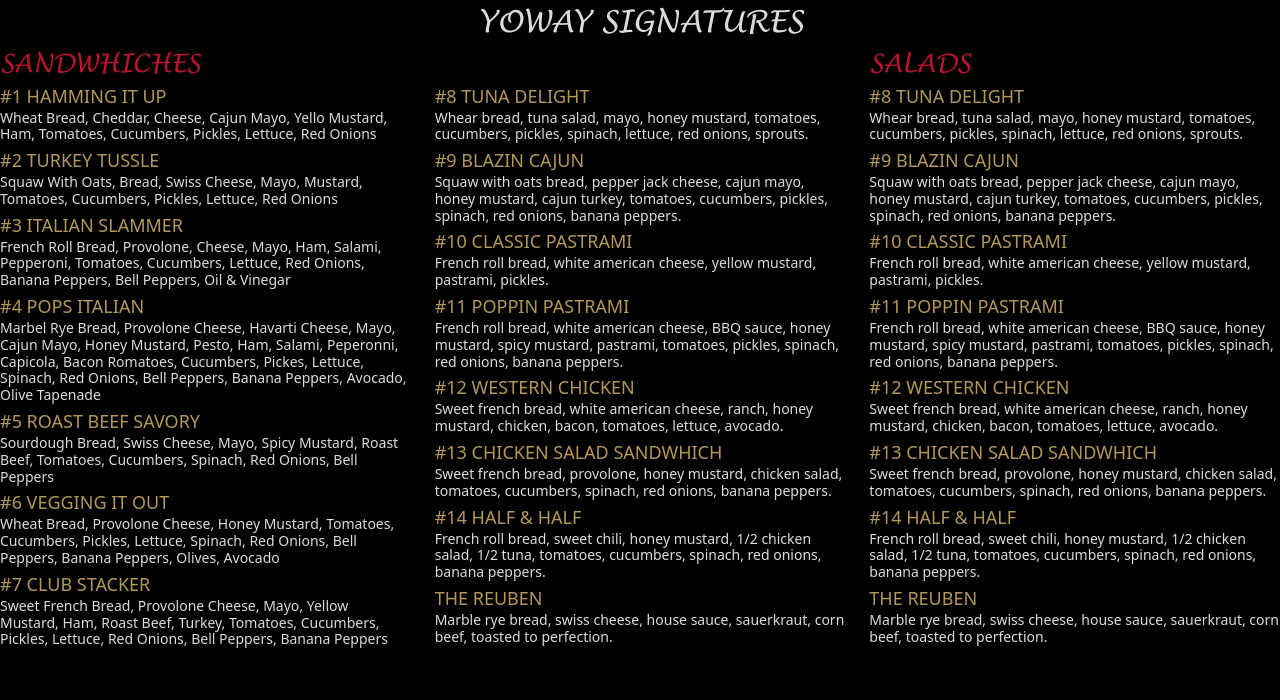
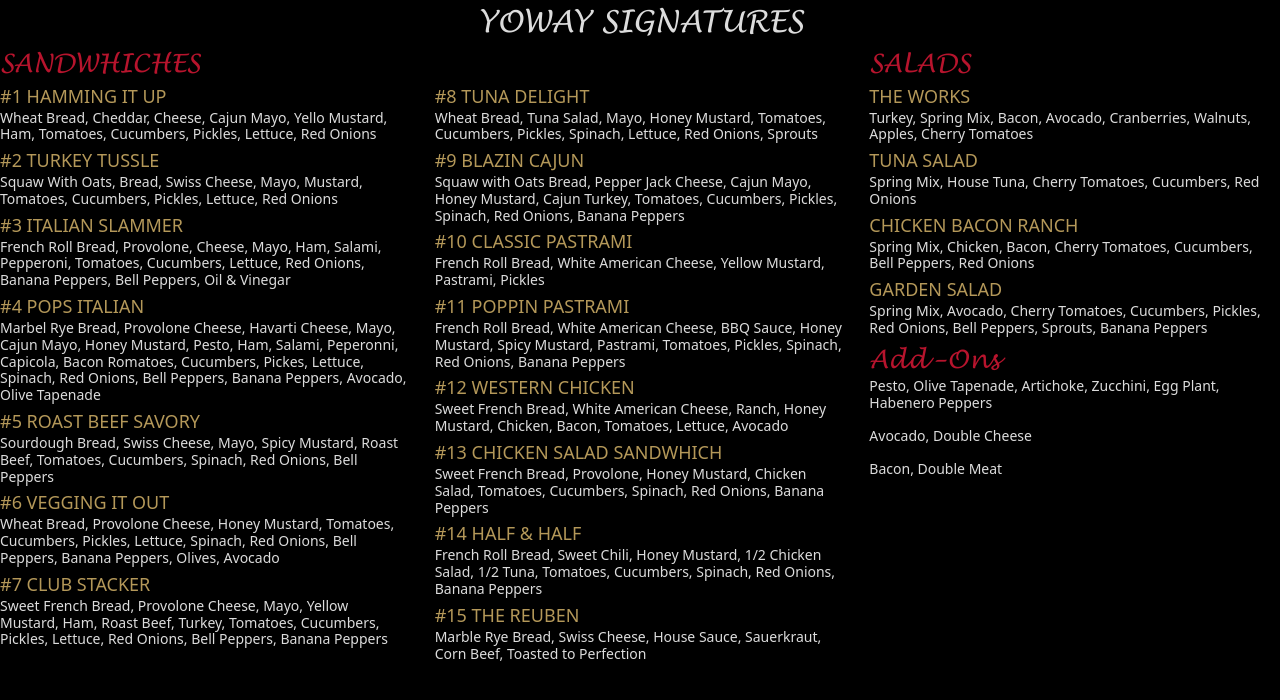
Before and after one commit to andrewrobles/arob, a React (Create React App) app in the folder client/: page / in a window 1280 px wide. Shown: the top 700 px of the page. Built offline with nearby package versions, Linux system fonts and the light colour scheme.

Commit message:
Add the rest of the menu

```diff
--- a/client/src/App.js
+++ b/client/src/App.js
@@ -35,35 +35,60 @@ function App() {
     },
     {
       "name": "#8 Tuna Delight",
-      "description": "Whear bread, tuna salad, mayo, honey mustard, tomatoes, cucumbers, pickles, spinach, lettuce, red onions, sprouts."
+      "description": "Wheat Bread, Tuna Salad, Mayo, Honey Mustard, Tomatoes, Cucumbers, Pickles, Spinach, Lettuce, Red Onions, Sprouts"
   },
   {
       "name": "#9 Blazin Cajun",
-      "description": "Squaw with oats bread, pepper jack cheese, cajun mayo, honey mustard, cajun turkey, tomatoes, cucumbers, pickles, spinach, red onions, banana peppers."
+      "description": "Squaw with Oats Bread, Pepper Jack Cheese, Cajun Mayo, Honey Mustard, Cajun Turkey, Tomatoes, Cucumbers, Pickles, Spinach, Red Onions, Banana Peppers"
   },
   {
       "name": "#10 Classic Pastrami",
-      "description": "French roll bread, white american cheese, yellow mustard, pastrami, pickles."
+      "description": "French Roll Bread, White American Cheese, Yellow Mustard, Pastrami, Pickles"
   },
   {
       "name": "#11 Poppin Pastrami",
-      "description": "French roll bread, white american cheese, BBQ sauce, honey mustard, spicy mustard, pastrami, tomatoes, pickles, spinach, red onions, banana peppers."
+      "description": "French Roll Bread, White American Cheese, BBQ Sauce, Honey Mustard, Spicy Mustard, Pastrami, Tomatoes, Pickles, Spinach, Red Onions, Banana Peppers"
   },
   {
       "name": "#12 Western Chicken",
-      "description": "Sweet french bread, white american cheese, ranch, honey mustard, chicken, bacon, tomatoes, lettuce, avocado."
+      "description": "Sweet French Bread, White American Cheese, Ranch, Honey Mustard, Chicken, Bacon, Tomatoes, Lettuce, Avocado"
   },
   {
       "name": "#13 Chicken Salad Sandwhich",
-      "description": "Sweet french bread, provolone, honey mustard, chicken salad, tomatoes, cucumbers, spinach, red onions, banana peppers."
+      "description": "Sweet French Bread, Provolone, Honey Mustard, Chicken Salad, Tomatoes, Cucumbers, Spinach, Red Onions, Banana Peppers"
   },
   {
       "name": "#14 Half & Half",
-      "description": "French roll bread, sweet chili, honey mustard, 1/2 chicken salad, 1/2 tuna, tomatoes, cucumbers, spinach, red onions, banana peppers."
+      "description": "French Roll Bread, Sweet Chili, Honey Mustard, 1/2 Chicken Salad, 1/2 Tuna, Tomatoes, Cucumbers, Spinach, Red Onions, Banana Peppers"
   },
   {
-      "name": "The Reuben",
-      "description": "Marble rye bread, swiss cheese, house sauce, sauerkraut, corn beef, toasted to perfection."
+      "name": "#15 The Reuben",
+      "description": "Marble Rye Bread, Swiss Cheese, House Sauce, Sauerkraut, Corn Beef, Toasted to Perfection"
+  },
+  {
+    "name": "The Works",
+    "description": "Turkey, Spring Mix, Bacon, Avocado, Cranberries, Walnuts, Apples, Cherry Tomatoes"
+  },
+  {
+    "name": "Tuna Salad",
+    "description": "Spring Mix, House Tuna, Cherry Tomatoes, Cucumbers, Red Onions"
+  },
+  {
+    "name": "Chicken Bacon Ranch",
+    "description": "Spring Mix, Chicken, Bacon, Cherry Tomatoes, Cucumbers, Bell Peppers, Red Onions"
+  },
+  {
+    "name": "Garden Salad",
+    "description": "Spring Mix, Avocado, Cherry Tomatoes, Cucumbers, Pickles, Red Onions, Bell Peppers, Sprouts, Banana Peppers"
+  },
+  {
+    "description": "Pesto, Olive Tapenade, Artichoke, Zucchini, Egg Plant, Habenero Peppers"
+  },
+  {
+    "description": "Avocado, Double Cheese"
+  },
+  {
+    "description": "Bacon, Double Meat"
   }
     ]}/>
 }
--- a/client/src/components/FullMenu.js
+++ b/client/src/components/FullMenu.js
@@ -20,11 +20,9 @@ export const FullMenu = (props) => {
     <div className="row">
       <div className="col-8" style={{fontFamily: 'LucidaHandwriting', fontSize: '25px',}} >
         SANDWHICHES
-        {/* <ColoredLine color="#DCDCDC" /> */}
       </div>
       <div className="col" style={{fontFamily: 'LucidaHandwriting', fontSize: '25px'}}>
         SALADS
-        {/* <ColoredLine color="#DCDCDC" /> */}
       </div>
     </div>
     <div className="row">
@@ -35,7 +33,11 @@ export const FullMenu = (props) => {
         <MenuItems data={props.data.slice(7, 15)} />
       </div>
       <div className="col">
-        <MenuItems data={props.data.slice(7, 15)} />
+        <MenuItems data={props.data.slice(15, 19)} />
+        <div className="col" style={{fontFamily: 'LucidaHandwriting', fontSize: '25px'}}>
+        Add-Ons
+      </div>
+        <MenuItems data={props.data.slice(19, 23)} />
       </div>
     </div>
   </div>
--- a/client/src/components/MenuItems.js
+++ b/client/src/components/MenuItems.js
@@ -5,6 +5,7 @@ import 'bootstrap/dist/css/bootstrap.min.css';
 export const MenuItems = (props) => {
     return <div>
         {props.data.map(x => <MenuItem data={x}/>)}
+
     </div>
 }
 
@@ -14,8 +15,8 @@ const MenuItem = (props) => {
         backgroundColor: 'black',
         color: '#B49859',
         fontWeight: '500'
-    }} className={`mb-1`}>
-        <div style={{fontSize: '18px'}}>{props.data.name.toUpperCase()}</div>
+    }} className={`mb-1 ${props.data.name ? "mb-1": "mb-3"}`}>
+        <div style={{fontSize: '18px'}}>{props.data.name ? props.data.name.toUpperCase(): ""}</div>
         <div style={{
             color: '#DCDCDC',
             lineHeight: '1.2',
```
